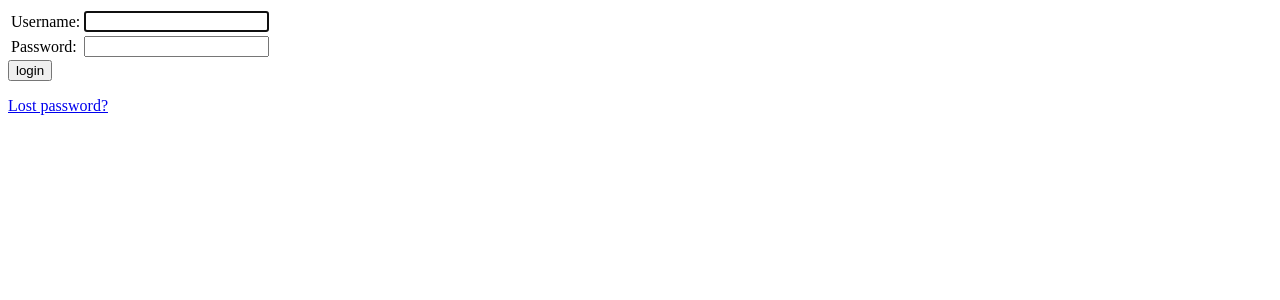
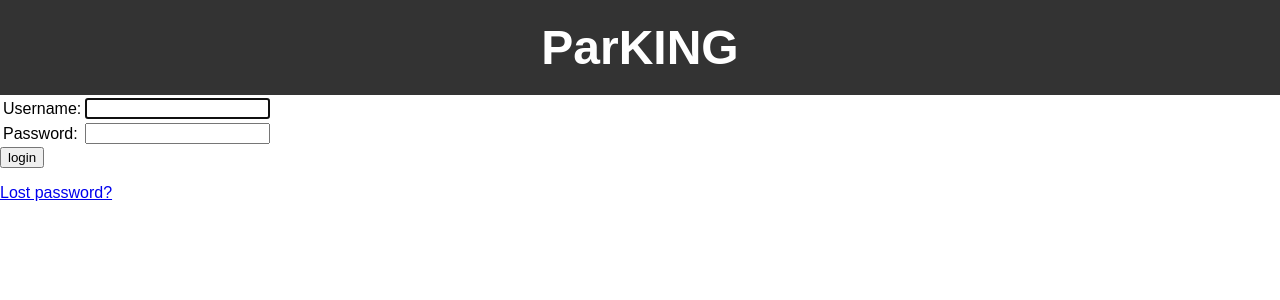
Before and after one commit to aleex0309/parKING, a Django app: page /accounts/login/ in a window 1280 px wide. Shown: the top 300 px of the page. Run offline with Django 4.2, Linux system fonts and the light colour scheme.

Commit message:
bit of css

```diff
--- a/web/templates/registration/login.html
+++ b/web/templates/registration/login.html
@@ -12,7 +12,31 @@
       <p>Please login to see this page.</p>
     {% endif %}
   {% endif %}
+<html>
+  <head>
+    <style>
+      body{
+        margin: 0;
+        padding: 0;
+        font-family: Arial;
+      }
+      header {
+        background-color: #333;
+        color: #fff;
+        padding: 20px;
+        text-align: center;
+      }
 
+      h1 {
+        margin: 0;
+        font-size: 48px;
+      }
+    </style>
+  </head>
+  <body>
+    <header>
+      <h1>ParKING</h1>
+    </header>
     <form method="post" action="{% url 'login' %}">
       {% csrf_token %}
       <table>
@@ -30,5 +54,7 @@
     </form>
 
     <p><a href="{% url 'password_reset' %}">Lost password?</a></p>
+  </body>
+</html>
 
 {% endblock %}
--- a/web/templates/web/index.html
+++ b/web/templates/web/index.html
@@ -4,7 +4,7 @@
     <title>ParKING - Universities</title>
     <style>
       body {
-        font-family: Arial, sans-serif;
+        font-family: Arial;
         background-color: #f2f2f2;
         margin: 0;
         padding: 0;
```
Also changed, not shown: web/templates/registration/password_reset_form.html (+4 -3 lines). Lines whose indentation alone changed are shown as unchanged.
